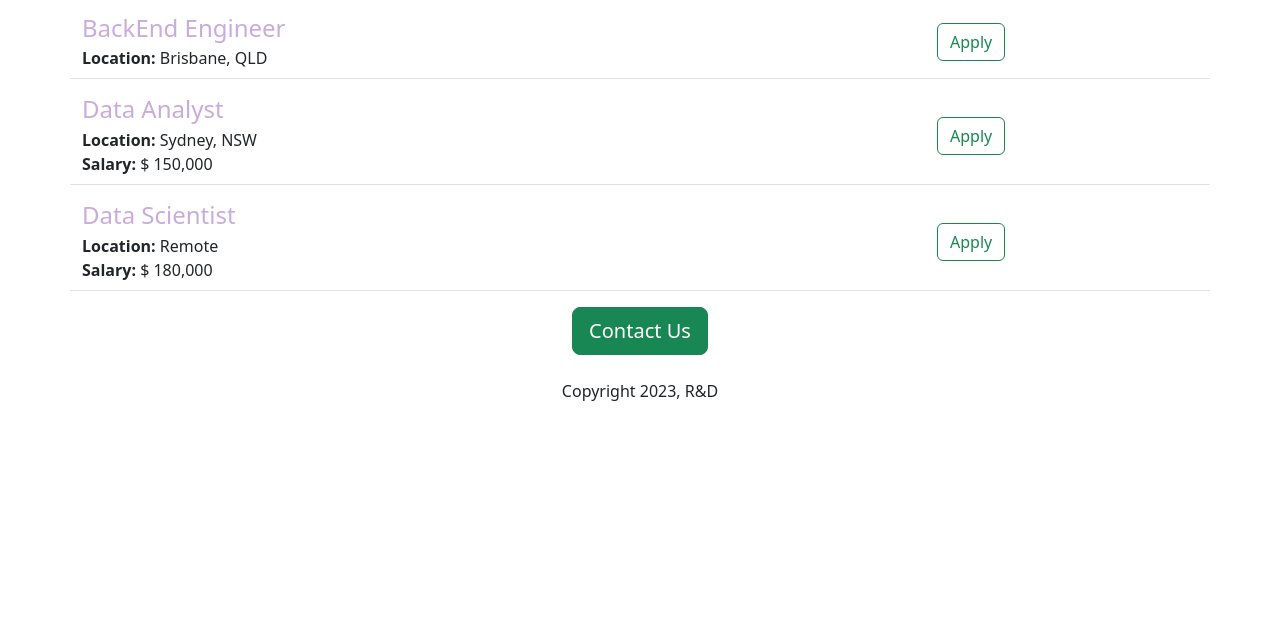
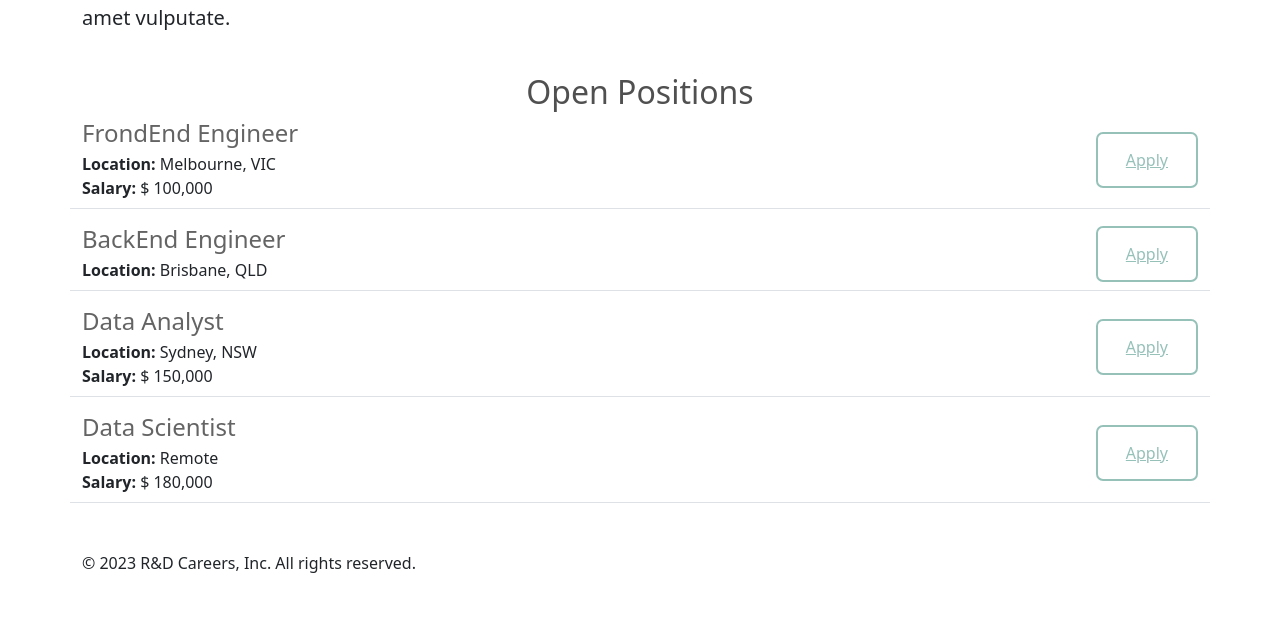
Before and after one commit to mounicamanthena/r-d-careers-v2, a Flask app: page / in a window 1280 px wide. Shown: the part 903-1542 px from the top of the page. Before the commit the page ends 1304 px from the top, so only its background shows below. Run offline with Flask 2, Linux system fonts and the light colour scheme.

Commit message:
functional and aesthetic improvements

```diff
--- /dev/null
+++ b/templates/footer.html
@@ -0,0 +1,3 @@
+<div class="d-flex flex-column flex-sm-row justify-content-between py-4 my-4">
+      <p>&copy; 2023 R&D Careers, Inc. All rights reserved. </p>
+</div>
--- a/templates/home.html
+++ b/templates/home.html
@@ -4,60 +4,89 @@
     <meta name="viewport" content="width=device-width, initial-scale=1, maximum-scale=1, user-scalable=no">
     <link href="https://cdn.jsdelivr.net/npm/bootstrap@5.3.0-alpha3/dist/css/bootstrap.min.css" rel="stylesheet" integrity="sha384-KK94CHFLLe+nY2dmCWGMq91rCGa5gtU4mk92HdvYe+M/SXH301p5ILy+dN9+nJOZ" crossorigin="anonymous">
     <style>
+      .apply_btn {
+         border: 2px solid black;
+          background-color: white;
+           color: black;
+            padding: 14px 28px;
+            font-size: 16px;
+             cursor: pointer;
+            border-radius:7px;
+            float:right;
+        }
+
+      /* Green */
+      .apply_success {
+        border-color: #96C1B9;
+        color: #96C1B9;
+      }
+
+      .apply_success:hover {
+        background-color: #96C1B9;
+        color: white;
+      }
       #banner{
-        height: 360px;
+        height: 400px;
         width: 100%;
         object-fit: cover;
+        margin-top: 50px;
       }
       #nav {
         overflow: hidden;
-        background-color: #35CAB1;
+        background-color: #96C1B9;
         height: 50px;
 
       }
       #nav a {
-        color: gb(123,78,154);
+        color: rgb(0,0,0);
         text-align: center;
         padding: 14px 16px;
         text-decoration: none;
         font-size: 25px;
       }
       #nav a:hover {
-        color: #ff66b2;
+        color: rgb(255,255,255);
       }
-      h1{ color: rgb(123,78,154);}
-      h2{  color: #966CB2;}
+      .btn , .btn:hover, .btn-outline-success:hover, .btn-outline-success {
+        color: #96C1B9 !important ;
+      }
+      #apply_button a:hover {
+        color: #96C1B9 !important ;
+      }
+      h1{ color: rgb(0,0,0);}
+      h2{  color: rgb(80,80,80);}
 
     </style>
 
     <title>R&D Careers</title>
+    <link rel = "icon" href =
+"https://r-d-careers.mounicamanthena.repl.co/static/logo.png"
+        type = "image/x-icon">
+
   </head>
 
   <body>
+    <img class="img-fluid" id="banner" src="https://r-d-careers.mounicamanthena.repl.co/static/banner.jpg" >
     <div class="container">
 
-          <nav class="justify-content-end navbar" id="nav">
-            <div class="nav-menu">
-              <a class="active" href="#home">Home</a>
-              <a href="#portfolio">Portfolio</a>
-              <a href="#contact">Contact</a>
-            </div>
-          </nav>
-        <h1 class="text-center mt-2 mb-4">{{company_name}} Careers</h1>
-
-      <img class="img-fluid" id="banner" src="https://r-d-careers.mounicamanthena.repl.co/static/banner.jpg" >
-      <h2 class="text-center mt-2 mb-4">About {{company_name}} </h2>
-      <p class="lead">Hello there! Welcome to R&D Careers. You'll learn about the job openings here.Suspendisse potenti. Orci varius natoque penatibus et magnis dis parturient montes, nascetur ridiculus mus. Etiam dui nibh, dapibus quis consectetur vel, egestas id justo. Praesent id nulla nulla. Proin eget tincidunt elit. Cras tristique, nunc eu lobortis dictum, arcu dui placerat odio, non malesuada neque enim semper magna. Etiam velit nisi, sollicitudin eu eros eget, suscipit semper quam. Integer lacinia turpis et felis sodales elementum. Duis commodo erat in interdum dapibus. Morbi efficitur elit eu enim lobortis, at consectetur lectus aliquam. Sed efficitur sodales dui sit amet vulputate.</p>
+          {% include 'navbar.html' %}
+      <h1 class="text-center mt-2 mb-4">{{company_name}} Careers</h1>
+      <div class="row" style="margin-bottom:16px; padding-top: 16px; ">
+        <div class="col-md-6">
+          <p class="lead">Hello there! Welcome to R&D Careers. You'll learn about the job openings here.Suspendisse potenti. Orci varius natoque penatibus et magnis dis parturient montes, nascetur ridiculus mus. Etiam dui nibh, dapibus quis consectetur vel, egestas id justo. Praesent id nulla nulla. Proin eget tincidunt elit. Cras tristique, nunc eu lobortis dictum, arcu dui placerat odio, non malesuada neque enim semper magna. Etiam velit nisi, sollicitudin eu eros eget, suscipit semper quam. Integer lacinia turpis et felis sodales elementum. Duis commodo erat in interdum dapibus. Morbi efficitur elit eu enim lobortis, at consectetur lectus aliquam. Sed efficitur sodales dui sit amet vulputate.</p>
+        </div>
+        <div class="d-none d-md-block col-md-6">
+            <img src="static/people.jpg" style = "height: 320px ; border-radius: 6px ;" >
+        </div>
+      </div>
       <h2 class="text-center mt-2 mt-4">Open Positions</h2>
       <div>
         {% for job in jobs %}
           {% include 'jobitem.html' %}
         {% endfor %}
       </div>
-      <div class="text-center">
-        <button class="btn btn-success btn-lg">Contact Us</button>
-        <p class="mt-4">Copyright 2023, R&D</p>
-      </div>
+
+      {% include 'footer.html' %}
 
     </div>
   </body>
--- a/templates/jobitem.html
+++ b/templates/jobitem.html
@@ -1,7 +1,7 @@
 <div class="border-bottom row" style="margin-bottom:16px; padding-bottom:8px">
   <div class="col-9">
         <div>
-            <h4 style = "margin-bottom:4px; color: #C9ABDC;">
+            <h4 style = "margin-bottom:4px; color: rgb(100,100,100);">
               {{job['title']}}
             </h4>
         </div>
@@ -15,7 +15,7 @@
         </div>
         {% endif %}
   </div>
-  <div class="col-3 align-self-center ">
-    <button type="button" class="btn btn-outline-success float:right">Apply</button>
+  <div class="col-3 align-self-center col-auto " >
+    <a href="mailto:mounicamanthena15@gmail.com?subject=Application%20for%20{{job['title']}}&body=My%20Name%3A%20%3CYour%20name%20here%3E%0D%0A%0D%0AMy%20Resume%3A%20%3CResume%20link%3E%0D%0A%0D%0AMy%20LinkedIn%3A%20%3CLinkedin%20link%3E" type="button" class="apply_success apply_btn" >Apply</a>
   </div>
 </div>
--- /dev/null
+++ b/templates/navbar.html
@@ -0,0 +1,11 @@
+<nav class="navbar shadow fixed-top" id="nav">
+    <div style = "padding: 0px 10px 10px 12px;">
+      <img src="static/logo.png" alt="logo" width="30" height="24" class="d-inline-block align-text-top"/>
+    </div>
+
+    <div class="nav-menu justify-content-end">
+      <a class="active" href="https://randd-careers.onrender.com/">Home</a>
+      <a href="#portfolio">Portfolio</a>
+      <a href="mailto:mounicamanthena15@gmail.com?subject=Question%20about%20Job%20Openings&body=My%20Name%3A%20%3CYour%20name%20here%3E%0D%0A%0D%0AMy%20Question%3A%20%3CEnter%20your%20question%20here%3E">Contact</a>
+    </div>
+</nav>
```
Also changed, not shown: static/banner.jpg, static/logo.png (added), 1 other file.
